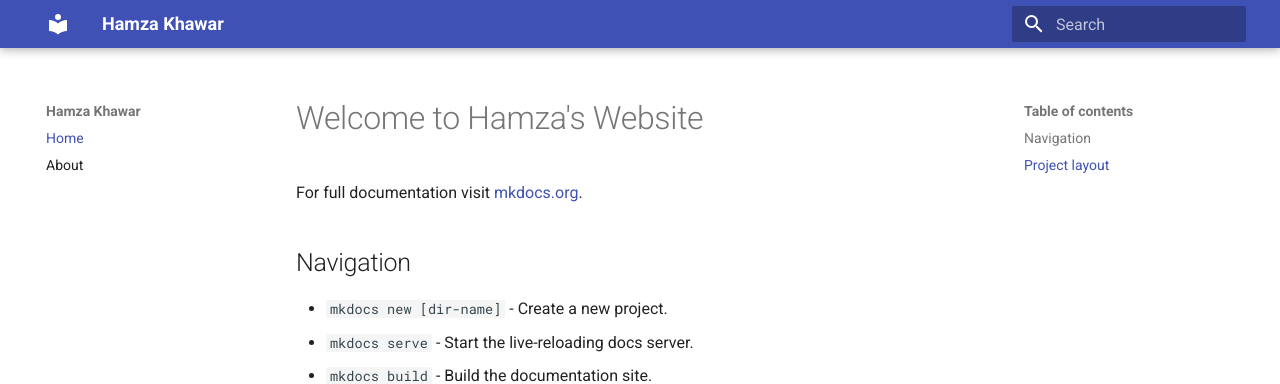
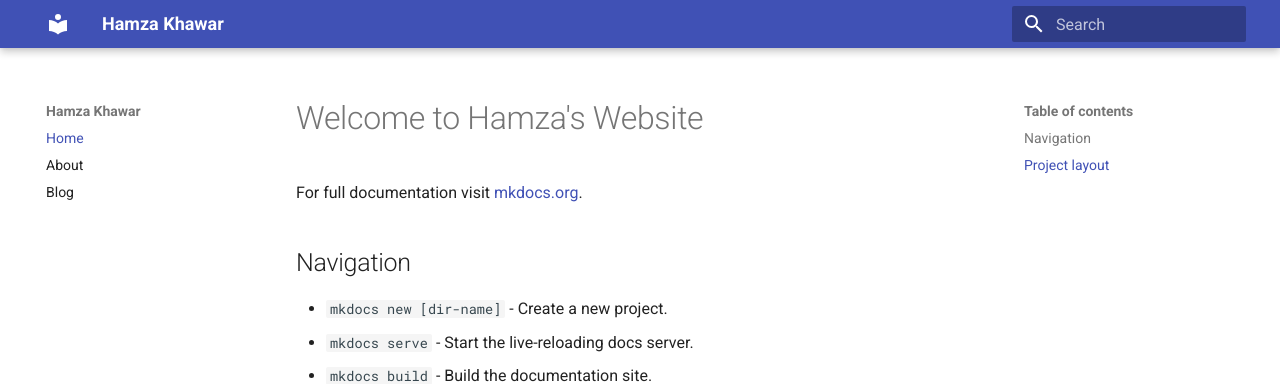
Before and after one commit to hamza-k93/hamzakhawar.github.io, an MkDocs documentation site: the page built from docs/index.md, in a window 1280 px wide. Shown: the top 384 px of the page. Built offline with MkDocs 1.6.1 and Material for MkDocs 9.7.7, drawn with Linux system fonts in a browser that asks for light colours.

Commit message:
blog commit

```diff
--- a/mkdocs.yml
+++ b/mkdocs.yml
@@ -3,5 +3,6 @@ site_name: Hamza Khawar
 nav:
   - Home: index.md
   - About: about.md
+  - Blog: blog.md
 theme:
   name: material
```
Also changed, not shown: docs/blog.md (added, +1 -0 lines).
